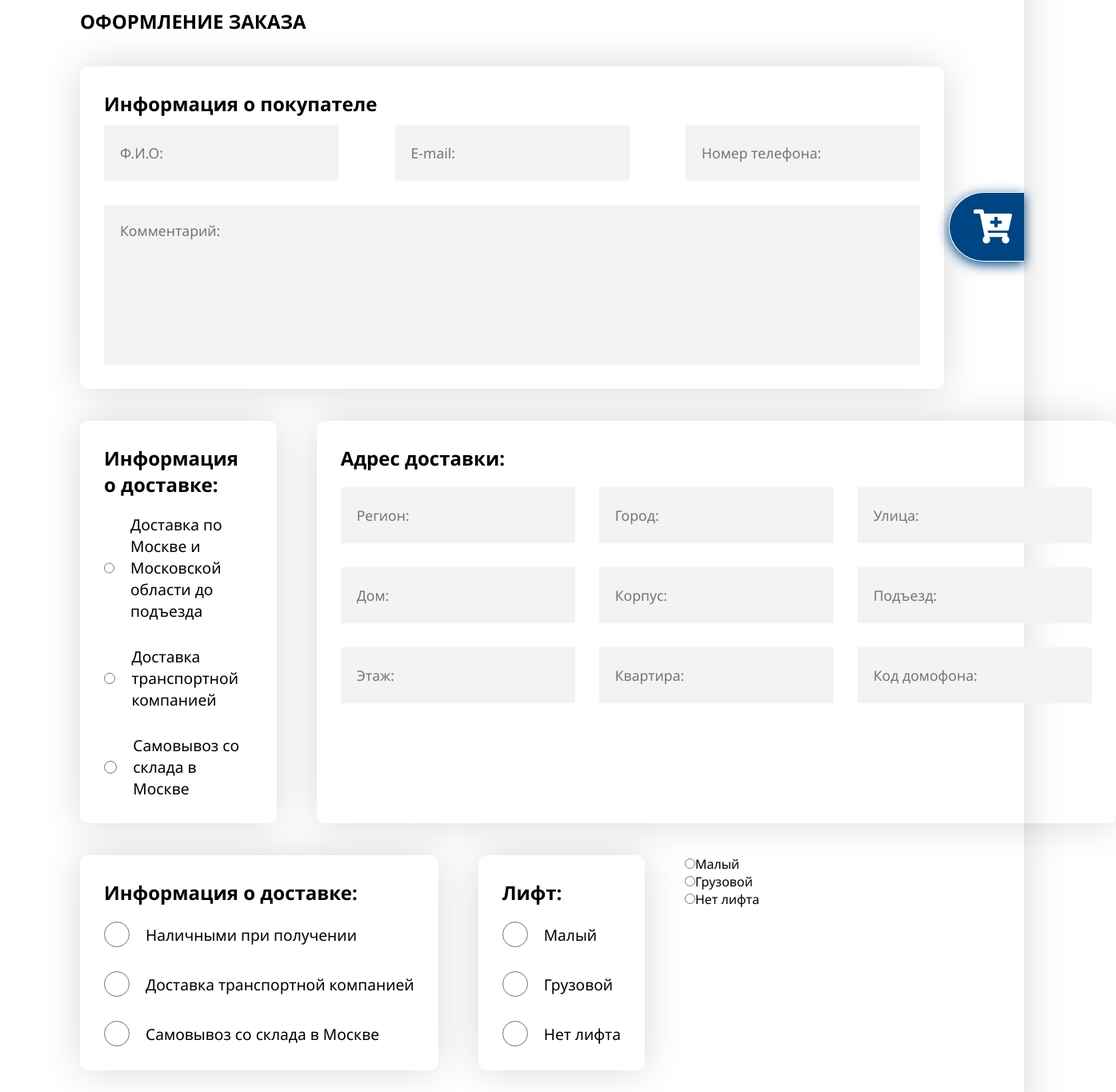
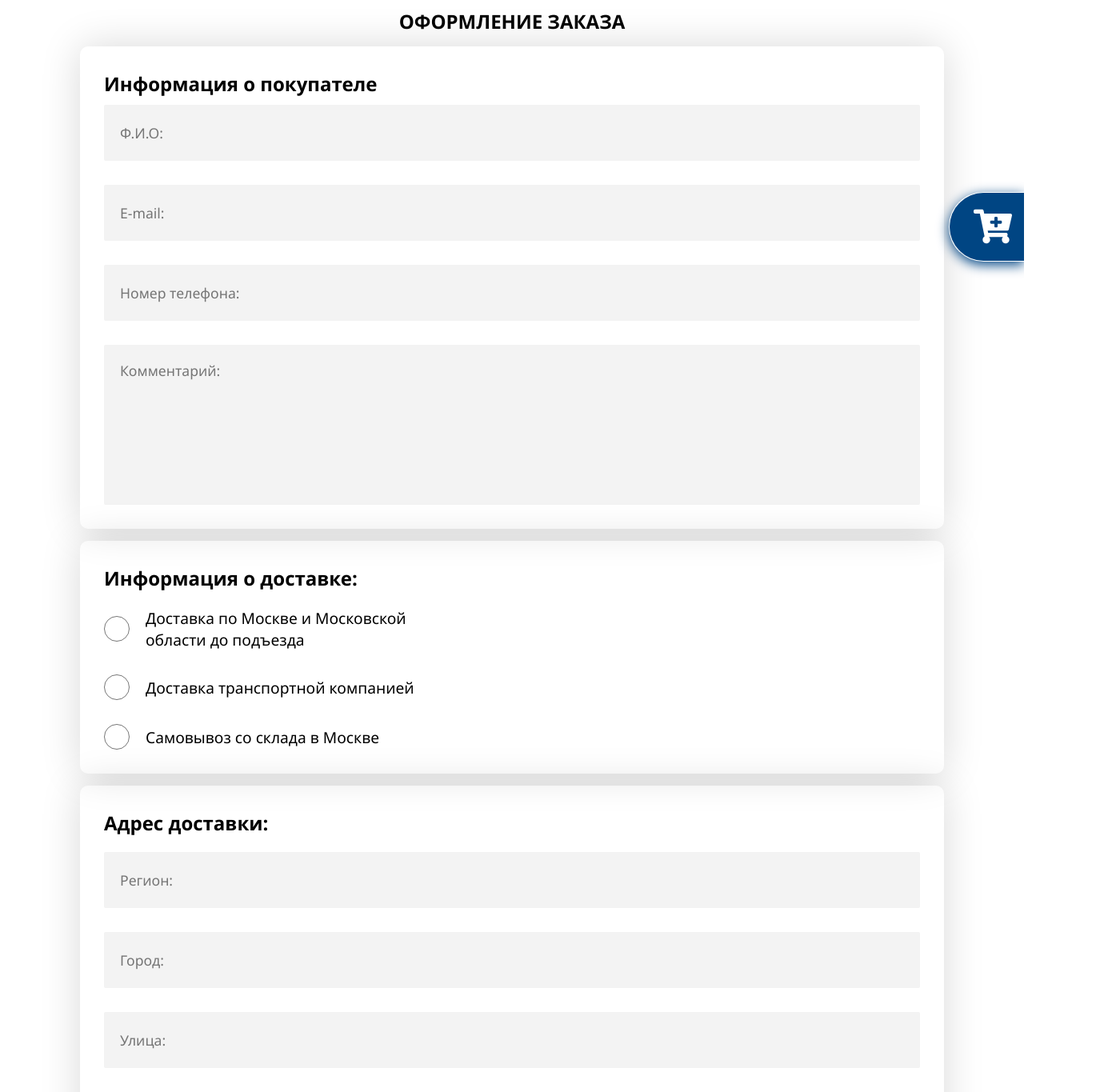
Before and after one commit to IbrokhimWeb/lerom, a React (Create React App) app: page /order in a window 1280 px wide. Shown: the part 60-1425 px from the top of the page at 80% size, 1395 px wide, since content can reach past the window. Built offline with nearby package versions, Linux system fonts and the light colour scheme.

Commit message:
Order style finished

```diff
--- a/src/components/endCard/Endcard.module.css
+++ b/src/components/endCard/Endcard.module.css
@@ -11,7 +11,7 @@
 .content{
     gap: 20px;
     display: flex;
-    padding: 60px;
+    padding: 0 60px;
     flex-direction: column;
 }
 
@@ -24,7 +24,7 @@
     border-radius: 50%;
 }
 
-
+/*
 @media (max-width: 1900px) {
     .card {
         width: 79%;
@@ -33,4 +33,4 @@
     .content{
         padding:0 60px;
     }
-}
+} */
--- a/src/routes/order/Order.jsx
+++ b/src/routes/order/Order.jsx
@@ -1,6 +1,9 @@
 import React, { useContext, useState } from 'react';
 import { ApiContex } from '../../contex/ApiContext';
-import s from "./Order.module.css"
+import s from "./Order.module.css";
+
+// Import React icons
+import { MdOutlineError } from "react-icons/md";
 
 function Order(props) {
     const api = useContext(ApiContex);
@@ -28,16 +31,16 @@ function Order(props) {
                         <h1>Информация о доставке:</h1>
                         <form>
                             <div>
-                                <input type="radio" name="information" id={1} />
-                                <label htmlFor={1}>Доставка по Москве и Московской области до подъезда</label>
+                                <input type="radio" name="information" />
+                                <label>Доставка по Москве и Московской <br /> области до подъезда</label>
                             </div>
                             <div>
-                                <input type="radio" name="information" id={1} />
-                                <label htmlFor={1}>Доставка транспортной компанией</label>
+                                <input type="radio" name="information" />
+                                <label>Доставка транспортной компанией</label>
                             </div>
                             <div>
-                                <input type="radio" name="information" id={1} />
-                                <label htmlFor={1}>Самовывоз со склада в Москве</label>
+                                <input type="radio" name="information" />
+                                <label>Самовывоз со склада в Москве</label>
                             </div>
                         </form>
                     </div>
@@ -57,20 +60,21 @@ function Order(props) {
                     </div>
                 </div>
                 <div className={s.information__oplata}>
+                    <div>
                         <div className={s.information__oplata__left}>
                             <h1>Информация о доставке:</h1>
                             <form>
                                 <div>
-                                <input type="radio" name="information" id={1} />
-                                <label htmlFor={1}>Наличными при получении</label>
+                                    <input type="radio" name="information" />
+                                    <label>Наличными при получении</label>
                                 </div>
                                 <div>
-                                <input type="radio" name="information" id={1} />
-                                <label htmlFor={1}>Доставка транспортной компанией</label>
+                                    <input type="radio" name="information" />
+                                    <label>Доставка транспортной компанией</label>
                                 </div>
                                 <div>
-                                <input type="radio" name="information" id={1} />
-                                <label htmlFor={1}>Самовывоз со склада в Москве</label>
+                                    <input type="radio" name="information" />
+                                    <label>Самовывоз со склада в Москве</label>
                                 </div>
                             </form>
                         </div>
@@ -79,43 +83,59 @@ function Order(props) {
                                 <h1>Лифт:</h1>
                                 <form>
                                     <div>
-                                    <input type="radio" name="information" id={1} />
-                                    <label htmlFor={1}>Малый</label>
+                                        <input type="radio" name="information" />
+                                        <label>Малый</label>
                                     </div>
                                     <div>
-                                    <input type="radio" name="information" id={1} />
-                                    <label htmlFor={1}>Грузовой</label>
+                                        <input type="radio" name="information" />
+                                        <label>Грузовой</label>
                                     </div>
                                     <div>
-                                    <input type="radio" name="information" id={1} />
-                                    <label htmlFor={1}>Нет лифта</label>
+                                        <input type="radio" name="information" />
+                                        <label>Нет лифта</label>
                                     </div>
                                 </form>
+                            </div>
                         </div>
                     </div>
                     <div className={s.total}>
                         <div className={s.climb__collection}>
                             <div className={s.climb__collection__left}>
+                                <h1>Подъем:</h1>
                                 <form>
                                     <div>
-                                        <input type="radio" name="information" id={1} />
-                                        <label htmlFor={1}>Малый</label>
+                                        <input type="radio" name="information" />
+                                        <label>Да</label>
                                     </div>
                                     <div>
-                                        <input type="radio" name="information" id={1} />
-                                        <label htmlFor={1}>Грузовой</label>
+                                        <input type="radio" name="information" />
+                                        <label>Нет</label>
+                                    </div>
+                                </form>
+                            </div>
+                            <div className={s.climb__collection__left}>
+                                <h1>Подъем:</h1>
+                                <form>
+                                    <div>
+                                        <input type="radio" name="information" />
+                                        <label>Да</label>
                                     </div>
                                     <div>
-                                        <input type="radio" name="information" id={1} />
-                                        <label htmlFor={1}>Нет лифта</label>
+                                        <input type="radio" name="information" />
+                                        <label>Нет</label>
                                     </div>
                                 </form>
                             </div>
                         </div>
-                        <div className={s}>
-
+                        <div className={s.itogo}>
+                            <h2>Итого:</h2>
+                            <h1>{434.658} ₽ </h1>
                         </div>
                     </div>
+                </div>
+                <div className={s.master}>
+                    <p><MdOutlineError className={s.icons} />У вас остались поля обязательные к заполнению</p>
+                    <button>Оформить</button>
                 </div>
             </section>
         </>
--- a/src/routes/order/Order.module.css
+++ b/src/routes/order/Order.module.css
@@ -41,13 +41,15 @@
 }
 
 .information__input{
-    display: flex;
-    justify-content: space-between;
+    gap: 30px;
+    display: grid;
+    grid-template-columns: auto auto auto;
     align-items: center;
 
 }
 
 .information__input> input{
+    width: 100%;
     height: 70px;
     padding: 0 20px;
     border: none;
@@ -64,7 +66,7 @@
 }
 
 .information__adres__left{
-    width: 32%;
+    width: 34%;
     border-radius: 10px;
     padding: 30px;
     box-shadow: 0px 0px 50px rgba(0, 0, 0, 0.152);
@@ -76,6 +78,7 @@
 
 .information__adres__left > form{
     gap: 30px;
+    width: 100%;
     display: flex;
     flex-direction: column;
 }
@@ -127,7 +130,14 @@
     /* justify-content: space-between; */
 }
 
+.information__oplata > div{
+    gap: 50px;
+    width: 100%;
+    display: flex;
+}
+
 .information__oplata__left{
+    width: 60%;
     border-radius: 10px;
     padding: 30px;
     box-shadow: 0px 0px 50px rgba(0, 0, 0, 0.152);
@@ -156,7 +166,14 @@
     accent-color: var(--red);
 }
 
+.information__oplata__right{
+    width: 50%;
+
+}
+
 .lift{
+    width: 100%;
+    height: 300px;
     border-radius: 10px;
     padding: 30px;
     box-shadow: 0px 0px 50px rgba(0, 0, 0, 0.152);
@@ -184,3 +201,207 @@
     height: 2rem;
     accent-color: var(--red);
 }
+
+.total{
+    gap: 40px;
+    width: 50%;
+    display: flex;
+    flex-direction: column;
+}
+
+.climb__collection{
+    gap: 50px;
+    display: flex;
+}
+
+.climb__collection__left{
+    width: 50%;
+    padding: 20px 30px;
+    border-radius: 10px;
+    box-shadow: 0px 0px 50px rgba(0, 0, 0, 0.152);
+}
+
+.climb__collection__left > h1{
+    margin-bottom: 20px;
+}
+
+.climb__collection__left > form{
+    gap: 30px;
+    display: flex;
+    flex-direction: column;
+}
+
+.climb__collection__left > form > div{
+    gap: 20px;
+    display: flex;
+    font-size: 1.2rem;
+    align-items: center;
+}
+
+.climb__collection__left input {
+    width: 2rem;
+    height: 2rem;
+    accent-color: var(--red);
+}
+
+.itogo{
+    width: 100%;
+    padding: 20px 30px;
+    border-radius: 10px;
+    box-shadow: 0px 0px 50px rgba(0, 0, 0, 0.152);
+    display: flex;
+    justify-content: space-between;
+}
+
+.itogo > h1{
+    color: var(--red);
+}
+
+.master{
+    gap: 20px;
+    width: 100%;
+    display: flex;
+    justify-content: end;
+    align-items: center;
+}
+
+.master > p{
+    text-align: center;
+    display: flex;
+    gap: 8px;
+    align-items: center;
+    color: var(--red);
+}
+
+.master > button{
+    width: 350px;
+    height: 50px;
+    border: none;
+    font-size: 1.5rem;
+    cursor: pointer;
+    font-weight: 600;
+    color: var(--white);
+    border-radius: 8px;
+    background-color: var(--dark-blue);
+}
+
+
+@media (max-width: 1650px) {
+    .section{
+        gap: 15px;
+        align-items: center;
+    }
+
+    .information{
+        width: 100%;
+    }
+
+    .information__input{
+        grid-template-columns: auto auto;
+        justify-content:baseline;
+
+    }
+
+    .information__input > input{
+        width: 100%;
+    }
+
+    .information__adres{
+        gap: 15px;
+        flex-direction: column;
+        width: 100%;
+    }
+
+    .information__adres__right,
+    .information__adres__left{
+        width: 100%;
+    }
+
+    .information__adres__right > form{
+        grid-template-columns: auto auto;
+        width: 100%;
+    }
+
+    .information__oplata{
+        gap: 15px;
+        width: 100%;
+        flex-direction: column;
+    }
+
+    .information__oplata > div{
+        gap: 15px;
+    }
+
+    .information__oplata__left,
+    .information__oplata__right{
+        width: 50%;
+    }
+
+    .climb__collection{
+        gap: 15px;
+    }
+}
+
+
+@media (max-width: 1330px) {
+
+    .information__input{
+        grid-template-columns: auto;
+        justify-content:baseline;
+
+    }
+
+    .information__adres__right > form{
+        grid-template-columns: auto;
+    }
+
+    .information__oplata{
+    }
+
+    .information__oplata > div{
+        flex-direction: column;
+    }
+
+    .information__oplata__left,
+    .information__oplata__right{
+        width: 100%;
+    }
+
+    .climb__collection__left{
+        width: 100%;
+    }
+
+    .master{
+        flex-direction: column;
+    }
+
+    .master > p{
+        font-size: 1.5rem;
+        flex-direction: column;
+    }
+
+    .icons{
+        font-size: 2rem;
+    }
+
+}
+
+@media (max-width: 700px) {
+
+    .section{
+        padding: 0 30px;
+    }
+
+}
+
+@media (max-width: 700px) {
+
+    .climb__collection{
+        flex-direction: column;
+    }
+
+    .master > button{
+        font-size: 1.2rem;
+        width: 200px;
+    }
+}
```
Also changed, not shown: 1 other file (tests, documents, lock files or other folders). Lines whose indentation alone changed are shown as unchanged.
